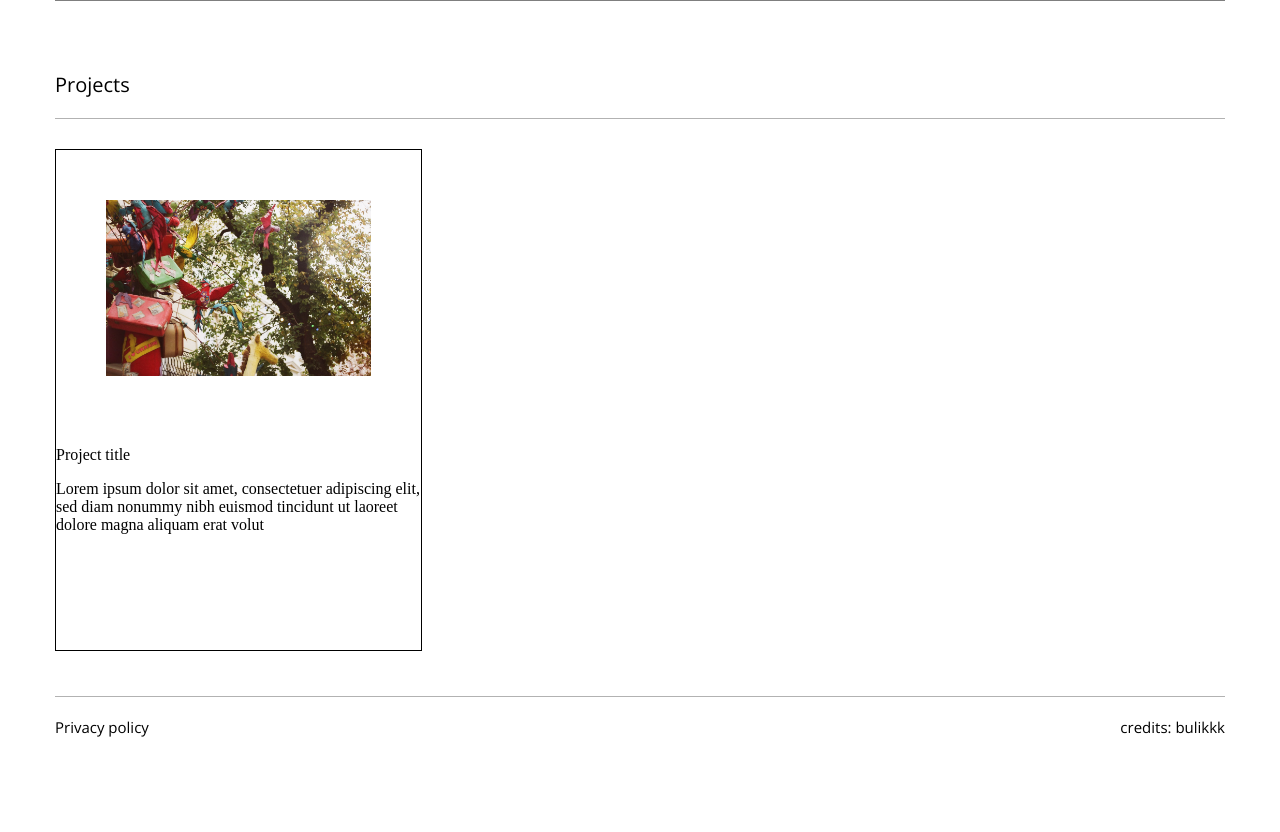
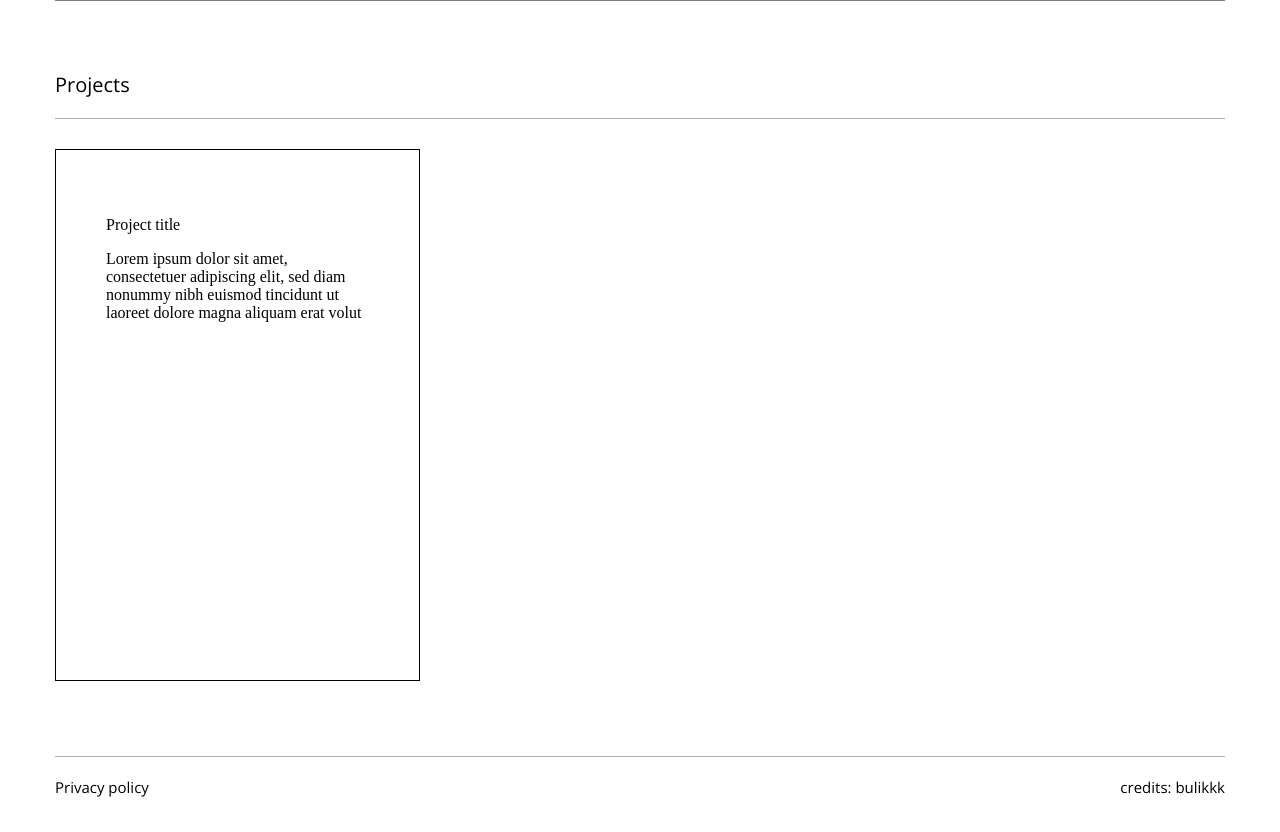
Before and after one commit to bulikkk/DanaPage, a Django app: page / in a window 1280 px wide. Shown: the part 963-1795 px from the top of the page. Before the commit the page ends 1700 px from the top, so only its background shows below. Run offline with Django 3.2, Linux system fonts and the light colour scheme.

Commit message:
html, css

```diff
--- a/dana/app_dana/static/css/style.css
+++ b/dana/app_dana/static/css/style.css
@@ -126,7 +126,6 @@ body {
   position: relative;
   width: calc((100% - 74px) / 3);
   height: auto;
-
   margin-bottom: 30px;
   display: inline-block;
 }
@@ -137,21 +136,17 @@ body {
 
 .project {
   position: relative;
-  width: 100%;
-  height: 500px;
+  max-width: 100%;
+  height: 430px;
   border: 1px solid black;
-}
-
-.project-image {
-  position: relative;
-  max-width: 100%;
-  max-height: 50%;
+  margin-bottom: 30px;
   padding: 50px;
 }
 
-.project-image>img {
+.project>img {
   max-width: 100%;
-  max-height: 100%;
+  max-height: 60%;
+
 }
 
 
--- a/dana/app_dana/templates/app_dana/main.html
+++ b/dana/app_dana/templates/app_dana/main.html
@@ -41,9 +41,7 @@
       <div class="projects-container-projects">
         <div id="c1">
           <div class="project">
-            <div class="project-image">
-              <img src="{% static '/project.jpg' %}" alt="Project image"/>
-            </div>
+            <!-- <img src="{% static '/project.jpg' %}" alt="Project image"/> -->
             <p class="project-project-title">Project title</p>
             <p class="project-project-desc">
                Lorem ipsum dolor sit amet, consectetuer
```
